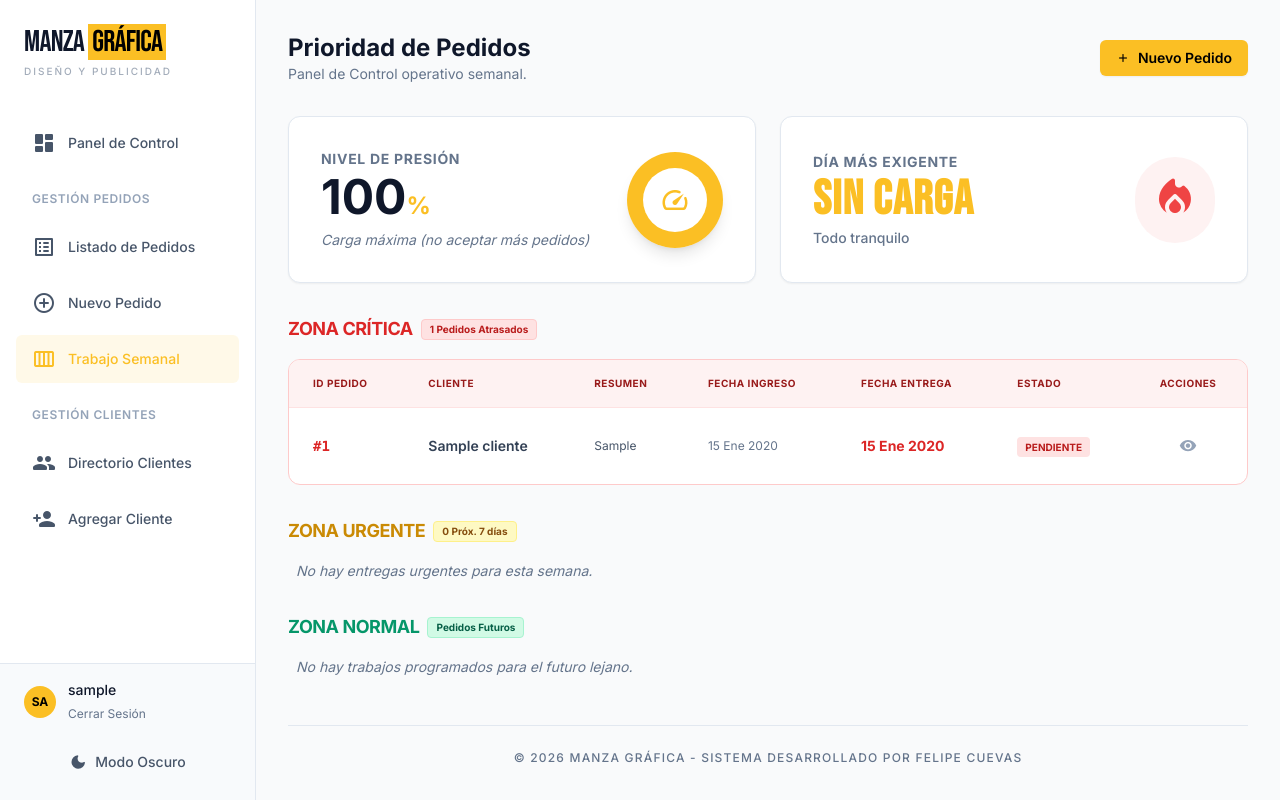
After one commit to ffelipecuevasc/ManzagraficaPedidosApp, a Django app: page /pedidos/trabajo-semanal/ in a window 1280 px wide. The commit adds this page. Run offline with Django 5.2, Linux system fonts and the light colour scheme; a user stored in the database is signed in; tables that the repository leaves empty hold one stand-in row (values such as "Sample post"); some libraries are stand-ins or nearby versions.

Commit message:
Mejora: Agregamos el módulo de "trabajo semanal" a las opciones de sección PEDIDOS.

```diff
--- a/pedidos/templates/pedidos/base.html
+++ b/pedidos/templates/pedidos/base.html
@@ -71,6 +71,11 @@
                 Nuevo Pedido
             </a>
 
+            <a href="{% url 'trabajo_semanal' %}" class="flex items-center px-4 py-3 text-sm font-medium rounded-md hover:bg-slate-100 dark:hover:bg-card-dark transition-colors {% if request.resolver_match.url_name == 'trabajo_semanal' %}bg-primary/10 text-primary{% else %}text-slate-600 dark:text-slate-400{% endif %}">
+                <span class="material-icons-round mr-3">calendar_view_week</span>
+                Trabajo Semanal
+            </a>
+
             <div class="pt-4 pb-2">
                 <p class="px-4 text-xs font-semibold text-slate-400 uppercase tracking-wider">Gestión Clientes</p>
             </div>
--- /dev/null
+++ b/pedidos/templates/pedidos/trabajo_semanal.html
@@ -0,0 +1,241 @@
+{% extends 'pedidos/base.html' %}
+{% load humanize %}
+
+{% block title %}Trabajo Semanal - Manza Gráfica{% endblock %}
+
+{% block content %}
+    <style>
+        /* Solo mantenemos el gráfico circular aquí porque usa variables dinámicas */
+        .circular-progress {
+            background: conic-gradient(#FBBF24 {{ nivel_presion }}%, #262626 0);
+        }
+    </style>
+
+    <header class="flex flex-col md:flex-row justify-between items-center mb-8 gap-4">
+        <div>
+            <h1 class="text-2xl font-bold text-slate-900 dark:text-white">Prioridad de Pedidos</h1>
+            <p class="text-slate-500 dark:text-slate-400 text-sm">Panel de Control operativo semanal.</p>
+        </div>
+        <div class="flex items-center space-x-4">
+            <a href="{% url 'crear_pedido' %}" class="bg-primary hover:opacity-90 text-black px-4 py-2 rounded-md font-semibold text-sm flex items-center shadow-sm transition-opacity">
+                <span class="material-icons-round text-sm mr-2">add</span>
+                Nuevo Pedido
+            </a>
+        </div>
+    </header>
+
+    <div class="grid grid-cols-1 md:grid-cols-2 gap-6 mb-8">
+        <div class="bg-white dark:bg-card-dark p-8 rounded-xl border border-slate-200 dark:border-neutral-800 flex items-center justify-between shadow-sm transition-colors duration-300">
+            <div>
+                <h3 class="text-slate-500 dark:text-slate-400 text-sm font-bold uppercase tracking-wider mb-1">Nivel de Presión</h3>
+                <div class="text-5xl font-black mb-2 flex items-baseline text-slate-900 dark:text-white">
+                    {{ nivel_presion }}<span class="text-2xl text-primary">%</span>
+                </div>
+                <p class="text-sm text-slate-500 dark:text-slate-400 italic">
+                    {% if nivel_presion > 80 %} Carga máxima (no aceptar más pedidos) {% elif nivel_presion > 50 %} Carga considerable {% else %} Carga controlada {% endif %}
+                </p>
+            </div>
+            <div class="relative w-24 h-24 rounded-full circular-progress flex items-center justify-center shadow-lg">
+                <div class="bg-white dark:bg-card-dark w-16 h-16 rounded-full flex items-center justify-center transition-colors duration-300">
+                    <span class="material-icons-round text-primary text-3xl">speed</span>
+                </div>
+            </div>
+        </div>
+
+        <div class="bg-white dark:bg-card-dark p-8 rounded-xl border border-slate-200 dark:border-neutral-800 flex items-center justify-between shadow-sm transition-colors duration-300">
+            <div>
+                <h3 class="text-slate-500 dark:text-slate-400 text-sm font-bold uppercase tracking-wider mb-1">Día Más Exigente</h3>
+                <div class="text-4xl md:text-5xl font-black display-font text-primary tracking-wide uppercase">
+                    {% if dia_peak_date %}
+                        {{ dia_peak_date|date:"l d" }}
+                    {% else %}
+                        Sin Carga
+                    {% endif %}
+                </div>
+                <p class="text-sm text-slate-500 dark:text-slate-400 mt-1 font-medium">
+                    {% if dia_peak_cantidad > 0 %}
+                        {{ dia_peak_cantidad }} Entregas programadas
+                    {% else %}
+                        Todo tranquilo
+                    {% endif %}
+                </p>
+            </div>
+            <div class="bg-red-50 dark:bg-red-900/20 p-4 rounded-full transition-colors duration-300">
+                <span class="material-icons-round text-red-500 text-5xl">local_fire_department</span>
+            </div>
+        </div>
+    </div>
+
+    <div class="space-y-8">
+
+        <section>
+            <div class="flex items-center space-x-2 mb-4">
+                <h2 class="font-black uppercase tracking-tight text-red-600 dark:text-red-500 text-lg flex items-center">
+                    ZONA CRÍTICA
+                </h2>
+                <span class="bg-red-100 text-red-700 dark:bg-red-500/10 dark:text-red-500 text-[10px] font-bold px-2 py-0.5 rounded border border-red-200 dark:border-red-500/20">
+                    {{ criticos.count }} Pedidos Atrasados
+                </span>
+            </div>
+
+            {% if criticos %}
+            <div class="overflow-hidden rounded-xl border border-red-200 dark:border-red-900/30 bg-white dark:bg-card-dark transition-colors duration-300">
+                <table class="min-w-full text-left border-collapse">
+                    <thead>
+                    <tr class="bg-red-50 dark:bg-red-500/10 border-b border-red-100 dark:border-red-900/30">
+                        <th class="px-6 py-4 text-[10px] font-black uppercase tracking-wider text-red-800 dark:text-red-400">ID Pedido</th>
+                        <th class="px-6 py-4 text-[10px] font-black uppercase tracking-wider text-red-800 dark:text-red-400">Cliente</th>
+                        <th class="px-6 py-4 text-[10px] font-black uppercase tracking-wider text-red-800 dark:text-red-400">Resumen</th>
+                        <th class="px-6 py-4 text-[10px] font-black uppercase tracking-wider text-red-800 dark:text-red-400">Fecha Ingreso</th>
+                        <th class="px-6 py-4 text-[10px] font-black uppercase tracking-wider text-red-800 dark:text-red-400">Fecha Entrega</th>
+                        <th class="px-6 py-4 text-[10px] font-black uppercase tracking-wider text-red-800 dark:text-red-400">Estado</th>
+                        <th class="px-6 py-4 text-[10px] font-black uppercase tracking-wider text-red-800 dark:text-red-400 text-center">Acciones</th>
+                    </tr>
+                    </thead>
+                    <tbody class="divide-y divide-red-100 dark:divide-red-900/20">
+                    {% for pedido in criticos %}
+                    <tr class="hover:bg-red-50 dark:hover:bg-red-900/10 transition-colors">
+                        <td class="px-6 py-4 text-sm font-mono text-red-600 dark:text-red-400 font-bold">#{{ pedido.id }}</td>
+                        <td class="px-6 py-4 text-sm font-semibold text-slate-700 dark:text-slate-200">{{ pedido.cliente.nombre }}</td>
+                        <td class="px-6 py-4 text-sm text-slate-600 dark:text-slate-400 text-xs">{{ pedido.resumen_pedido }}</td>
+                        <td class="px-6 py-4 text-sm text-slate-500 dark:text-slate-500 text-xs">{{ pedido.fecha_solicitud|date:"d M Y" }}</td>
+                        <td class="px-6 py-4 text-sm text-red-600 dark:text-red-500 font-black">{{ pedido.fecha_entrega|date:"d M Y" }}</td>
+                        <td class="px-6 py-4 text-sm">
+                            <span class="bg-red-100 text-red-700 dark:bg-red-500 dark:text-white text-[10px] font-black px-2 py-1 rounded uppercase">
+                                {{ pedido.get_estado_display }}
+                            </span>
+                        </td>
+                        <td class="px-6 py-4 text-sm text-center">
+                            <a href="{% url 'detalle_pedido' pedido.id %}"
+                               class="inline-block p-2 text-slate-400 hover:text-red-500 hover:bg-red-50 dark:hover:bg-red-900/30 rounded-lg transition-all"
+                               title="Ver detalle">
+                                    <span class="material-icons-round text-lg">visibility</span>
+                            </a>
+                        </td>
+                    </tr>
+                    {% endfor %}
+                    </tbody>
+                </table>
+            </div>
+            {% else %}
+                <div class="p-6 text-center border-2 border-dashed border-slate-200 dark:border-neutral-800 rounded-xl text-slate-400 text-sm">
+                    ¡Excelente! No hay pedidos atrasados.
+                </div>
+            {% endif %}
+        </section>
+
+        <section>
+            <div class="flex items-center space-x-2 mb-4">
+                <h2 class="font-black uppercase tracking-tight text-yellow-600 dark:text-yellow-500 text-lg flex items-center">
+                    ZONA URGENTE
+                </h2>
+                <span class="bg-yellow-100 text-yellow-800 dark:bg-yellow-500/10 dark:text-yellow-500 text-[10px] font-bold px-2 py-0.5 rounded border border-yellow-200 dark:border-yellow-500/20">
+                    {{ urgentes.count }} Próx. 7 días
+                </span>
+            </div>
+
+            {% if urgentes %}
+            <div class="overflow-hidden rounded-xl border border-yellow-200 dark:border-yellow-900/30 bg-white dark:bg-card-dark transition-colors duration-300">
+                <table class="min-w-full text-left border-collapse">
+                    <thead>
+                    <tr class="bg-yellow-50 dark:bg-yellow-500/10 border-b border-yellow-100 dark:border-yellow-900/30">
+                        <th class="px-6 py-4 text-[10px] font-black uppercase tracking-wider text-yellow-800 dark:text-yellow-500">ID Pedido</th>
+                        <th class="px-6 py-4 text-[10px] font-black uppercase tracking-wider text-yellow-800 dark:text-yellow-500">Cliente</th>
+                        <th class="px-6 py-4 text-[10px] font-black uppercase tracking-wider text-yellow-800 dark:text-yellow-500">Resumen</th>
+                        <th class="px-6 py-4 text-[10px] font-black uppercase tracking-wider text-yellow-800 dark:text-yellow-500">Fecha Ingreso</th>
+                        <th class="px-6 py-4 text-[10px] font-black uppercase tracking-wider text-yellow-800 dark:text-yellow-500">Fecha Entrega</th>
+                        <th class="px-6 py-4 text-[10px] font-black uppercase tracking-wider text-yellow-800 dark:text-yellow-500">Estado</th>
+                        <th class="px-6 py-4 text-[10px] font-black uppercase tracking-wider text-yellow-800 dark:text-yellow-500 text-center">Acciones</th>
+                    </tr>
+                    </thead>
+                    <tbody class="divide-y divide-yellow-100 dark:divide-yellow-900/20">
+                    {% for pedido in urgentes %}
+                    <tr class="hover:bg-yellow-50 dark:hover:bg-yellow-900/10 transition-colors">
+                        <td class="px-6 py-4 text-sm font-mono text-yellow-600 dark:text-yellow-400 font-bold">#{{ pedido.id }}</td>
+                        <td class="px-6 py-4 text-sm font-semibold text-slate-700 dark:text-slate-200">{{ pedido.cliente.nombre }}</td>
+                        <td class="px-6 py-4 text-sm text-slate-600 dark:text-slate-400 text-xs">{{ pedido.resumen_pedido }}</td>
+                        <td class="px-6 py-4 text-sm text-slate-500 dark:text-slate-500 text-xs">{{ pedido.fecha_solicitud|date:"d M Y" }}</td>
+                        <td class="px-6 py-4 text-sm text-yellow-600 dark:text-yellow-500 font-bold">
+                            {% if pedido.fecha_entrega == hoy %}
+                                <span class="animate-pulse text-red-500 font-black">HOY</span>
+                            {% else %}
+                                {{ pedido.fecha_entrega|date:"d M Y" }}
+                            {% endif %}
+                        </td>
+                        <td class="px-6 py-4 text-sm">
+                            <span class="bg-yellow-100 text-yellow-800 dark:bg-yellow-500 dark:text-black text-[10px] font-black px-2 py-1 rounded uppercase">
+                                {{ pedido.get_estado_display }}
+                            </span>
+                        </td>
+                        <td class="px-6 py-4 text-sm text-center">
+                            <a href="{% url 'detalle_pedido' pedido.id %}"
+                               class="inline-block p-2 text-slate-400 hover:text-yellow-500 hover:bg-yellow-50 dark:hover:bg-yellow-900/30 rounded-lg transition-all"
+                               title="Ver detalle">
+                                    <span class="material-icons-round text-lg">visibility</span>
+                            </a>
+                        </td>
+                    </tr>
+                    {% endfor %}
+                    </tbody>
+                </table>
+            </div>
+            {% else %}
+                <p class="text-slate-500 text-sm italic ml-2">No hay entregas urgentes para esta semana.</p>
+            {% endif %}
+        </section>
+
+        <section>
+            <div class="flex items-center space-x-2 mb-4">
+                <h2 class="font-black uppercase tracking-tight text-emerald-600 dark:text-emerald-500 text-lg flex items-center">
+                    ZONA NORMAL
+                </h2>
+                <span class="bg-emerald-100 text-emerald-800 dark:bg-emerald-500/10 dark:text-emerald-500 text-[10px] font-bold px-2 py-0.5 rounded border border-emerald-200 dark:border-emerald-500/20">
+                    Pedidos Futuros
+                </span>
+            </div>
+
+            {% if normales %}
+            <div class="overflow-hidden rounded-xl border border-emerald-200 dark:border-emerald-900/30 bg-white dark:bg-card-dark transition-colors duration-300">
+                <table class="min-w-full text-left border-collapse">
+                    <thead>
+                    <tr class="bg-emerald-50 dark:bg-emerald-500/10 border-b border-emerald-100 dark:border-emerald-900/30">
+                        <th class="px-6 py-4 text-[10px] font-black uppercase tracking-wider text-emerald-800 dark:text-emerald-500">ID Pedido</th>
+                        <th class="px-6 py-4 text-[10px] font-black uppercase tracking-wider text-emerald-800 dark:text-emerald-500">Cliente</th>
+                        <th class="px-6 py-4 text-[10px] font-black uppercase tracking-wider text-emerald-800 dark:text-emerald-500">Resumen</th>
+                        <th class="px-6 py-4 text-[10px] font-black uppercase tracking-wider text-emerald-800 dark:text-emerald-500">Fecha Ingreso</th>
+                        <th class="px-6 py-4 text-[10px] font-black uppercase tracking-wider text-emerald-800 dark:text-emerald-500">Fecha Entrega</th>
+                        <th class="px-6 py-4 text-[10px] font-black uppercase tracking-wider text-emerald-800 dark:text-emerald-500">Estado</th>
+                        <th class="px-6 py-4 text-[10px] font-black uppercase tracking-wider text-emerald-800 dark:text-emerald-500 text-center">Acciones</th>
+                    </tr>
+                    </thead>
+                    <tbody class="divide-y divide-emerald-100 dark:divide-emerald-900/20">
+                    {% for pedido in normales %}
+                    <tr class="hover:bg-emerald-50 dark:hover:bg-emerald-900/10 transition-colors">
+                        <td class="px-6 py-4 text-sm font-mono text-emerald-600 dark:text-emerald-400 font-bold">#{{ pedido.id }}</td>
+                        <td class="px-6 py-4 text-sm font-semibold text-slate-700 dark:text-slate-200">{{ pedido.cliente.nombre }}</td>
+                        <td class="px-6 py-4 text-sm text-slate-600 dark:text-slate-400 text-xs">{{ pedido.resumen_pedido }}</td>
+                        <td class="px-6 py-4 text-sm text-slate-500 dark:text-slate-500 text-xs">{{ pedido.fecha_solicitud|date:"d M Y" }}</td>
+                        <td class="px-6 py-4 text-sm text-emerald-600 dark:text-emerald-500 font-bold">{{ pedido.fecha_entrega|date:"d M Y" }}</td>
+                        <td class="px-6 py-4 text-sm">
+                            <span class="bg-emerald-100 text-emerald-800 dark:bg-emerald-500 dark:text-white text-[10px] font-black px-2 py-1 rounded uppercase">
+                                {{ pedido.get_estado_display }}
+                            </span>
+                        </td>
+                        <td class="px-6 py-4 text-sm text-center">
+                            <a href="{% url 'detalle_pedido' pedido.id %}"
+                               class="inline-block p-2 text-slate-400 hover:text-emerald-500 hover:bg-emerald-50 dark:hover:bg-emerald-900/30 rounded-lg transition-all"
+                               title="Ver detalle">
+                                    <span class="material-icons-round text-lg">visibility</span>
+                            </a>
+                        </td>
+                    </tr>
+                    {% endfor %}
+                    </tbody>
+                </table>
+            </div>
+            {% else %}
+                <p class="text-slate-500 text-sm italic ml-2">No hay trabajos programados para el futuro lejano.</p>
+            {% endif %}
+        </section>
+    </div>
+{% endblock %}
--- a/pedidos/urls.py
+++ b/pedidos/urls.py
@@ -15,4 +15,5 @@ urlpatterns = [
     path('clientes/nuevo/', views.crear_cliente, name='crear_cliente'),
     path('clientes/editar/<int:pk>/', views.editar_cliente, name='editar_cliente'),
     path('clientes/eliminar/<int:pk>/', views.eliminar_cliente, name='eliminar_cliente'),
+    path('pedidos/trabajo-semanal/', views.trabajo_semanal, name='trabajo_semanal'),
 ]
--- a/pedidos/views.py
+++ b/pedidos/views.py
@@ -7,6 +7,9 @@ from django.views.decorators.http import require_POST
 from .models import Pedido, Cliente
 from .forms import PedidoForm, ClienteForm
 from .decorators import transaccion_segura
+from django.utils import timezone
+from datetime import timedelta
+import locale
 
 
 @login_required
@@ -325,6 +328,53 @@ def duplicar_pedido(request, pk):
     # 4. Redirigir al detalle del nuevo pedido clonado
     return redirect('detalle_pedido', pk=nuevo_pedido.pk)
 
+
+@login_required
+def trabajo_semanal(request):
+    # 1. Definir Fechas
+    hoy = timezone.now().date()
+    limite_semana = hoy + timedelta(days=7)
+
+    # 2. Obtener Pedidos Activos
+    activos = Pedido.objects.exclude(estado='TERMINADO')
+
+    # 3. Clasificación
+    criticos = activos.filter(fecha_entrega__lt=hoy).order_by('fecha_entrega')
+    urgentes = activos.filter(fecha_entrega__range=[hoy, limite_semana]).order_by('fecha_entrega')
+    normales = activos.filter(fecha_entrega__gt=limite_semana).order_by('fecha_entrega')
+
+    # 4. Métricas
+    total_activos = activos.count()
+    total_presion = criticos.count() + urgentes.count()
+
+    if total_activos > 0:
+        nivel_presion = int((total_presion / total_activos) * 100)
+    else:
+        nivel_presion = 0
+
+    # 5. Métrica Peak Load (CORREGIDA)
+    dia_peak_date = None  # Pasamos el objeto fecha, no el texto
+    dia_peak_cantidad = 0
+
+    if urgentes.exists():
+        fechas = [p.fecha_entrega for p in urgentes]
+        # Encontramos la fecha más común
+        fecha_mas_comun = max(set(fechas), key=fechas.count)
+        dia_peak_cantidad = fechas.count(fecha_mas_comun)
+        dia_peak_date = fecha_mas_comun  # Guardamos la fecha real
+
+    context = {
+        'criticos': criticos,
+        'urgentes': urgentes,
+        'normales': normales,
+        'nivel_presion': nivel_presion,
+        'dia_peak_date': dia_peak_date,  # Nueva variable para el template
+        'dia_peak_cantidad': dia_peak_cantidad,
+        'hoy': hoy,
+    }
+
+    return render(request, 'pedidos/trabajo_semanal.html', context)
+
 def error_404(request, exception):
     return render(request, 'pedidos/errors/404.html', status=404)
 
```
